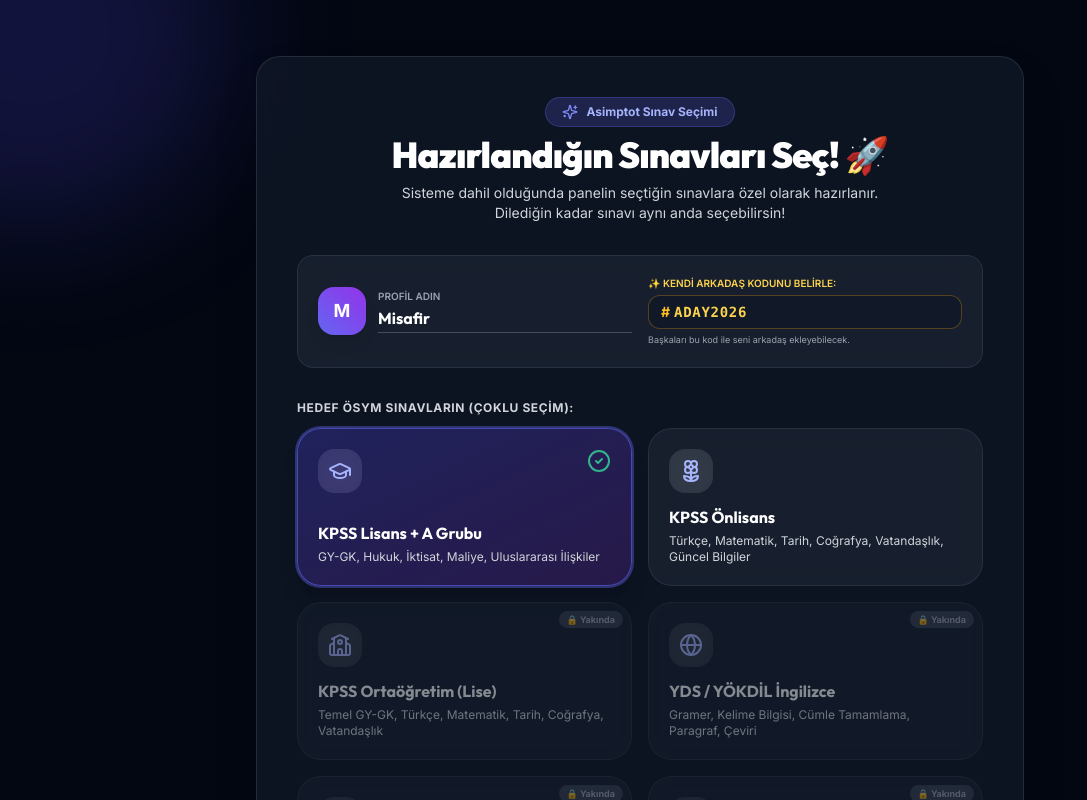
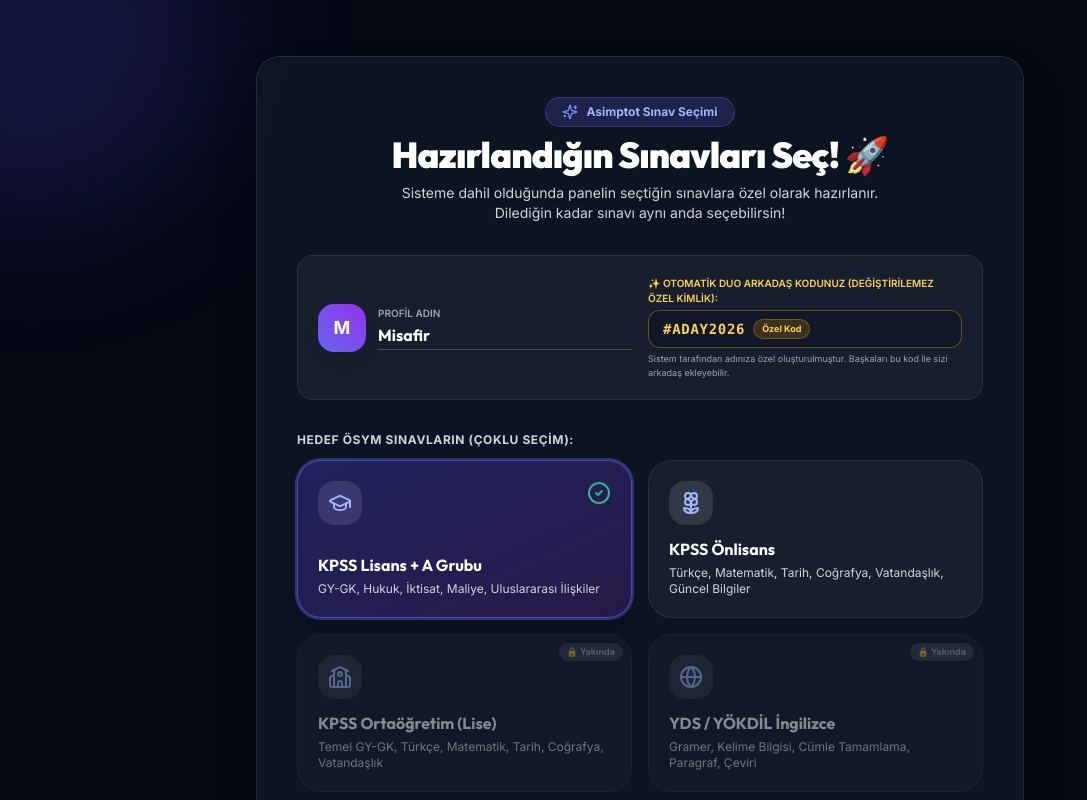
Before and after one commit to vouxnet/masterstu, a Next.js app: page /onboarding in a window 1280 px wide. Shown: the top 800 px of the page, without its empty margins (0-1087 px from the left). Built offline with nearby package versions, Linux system fonts and the light colour scheme.

Commit message:
🔒 Kişiye özel değiştirilemez Duo arkadaş kodu jeneratörü entegre edildi (#ISIM-HEX)

```diff
--- a/src/app/(dashboard)/settings/page.tsx
+++ b/src/app/(dashboard)/settings/page.tsx
@@ -212,13 +212,30 @@
                   </div>
 
                   <div className="space-y-1.5">
-                    <label className="text-xs font-bold text-gray-300">Duo Arkadaş Kodu</label>
-                    <input
-                      type="text"
-                      value={currentUser.friendCode}
-                      disabled
-                      className="w-full bg-gray-900/40 border border-white/5 rounded-xl px-4 py-2.5 text-xs text-gray-500 cursor-not-allowed font-mono"
-                    />
+                    <div className="flex items-center justify-between">
+                      <label className="text-xs font-bold text-gray-300">Duo Arkadaş Kodu (Sabit Kimlik)</label>
+                      <span className="text-[9px] bg-indigo-500/20 text-indigo-300 px-2 py-0.5 rounded-full border border-indigo-500/30 font-bold">🔒 Değiştirilemez</span>
+                    </div>
+                    <div className="flex items-center space-x-2">
+                      <input
+                        type="text"
+                        value={currentUser.friendCode}
+                        readOnly
+                        className="w-full bg-gray-900/60 border border-white/10 rounded-xl px-4 py-2.5 text-xs text-amber-300 font-mono font-bold cursor-default tracking-wider"
+                      />
+                      <button
+                        type="button"
+                        onClick={() => {
+                          navigator.clipboard.writeText(currentUser.friendCode || "");
+                          setProfileMessage("📋 Arkadaş kodunuz panoya kopyalandı!");
+                          setTimeout(() => setProfileMessage(null), 3000);
+                        }}
+                        className="px-3 py-2.5 rounded-xl bg-indigo-600/30 hover:bg-indigo-600/50 text-indigo-300 border border-indigo-500/40 text-xs font-bold transition-colors whitespace-nowrap"
+                        title="Kodu Kopyala"
+                      >
+                        Kopyala
+                      </button>
+                    </div>
                   </div>
                 </div>
 
--- a/src/app/onboarding/page.tsx
+++ b/src/app/onboarding/page.tsx
@@ -2,7 +2,7 @@
 
 import React, { useState } from "react";
 import { useRouter } from "next/navigation";
-import { useAuthStore, EXAM_METADATA, ExamType } from "@/src/lib/store/useAuthStore";
+import { useAuthStore, EXAM_METADATA, ExamType, generateFriendCode } from "@/src/lib/store/useAuthStore";
 import { clearAllUserStats } from "@/src/lib/utils/resetStats";
 import { useCurriculumStore } from "@/src/lib/store/useCurriculumStore";
 import {
@@ -26,7 +26,7 @@
   const { resetAllTopics } = useCurriculumStore();
 
   const [name, setName] = useState(currentUser.name || "Aday");
-  const initialCode = currentUser.friendCode || `#${(currentUser.name || "ADAY").toUpperCase().replace(/[^A-Z0-9]/g, '') || 'ADAY'}2026`;
+  const initialCode = currentUser.friendCode || generateFriendCode(currentUser.name || "Aday");
   const [friendCode, setFriendCodeState] = useState(initialCode);
   const [selectedExams, setSelectedExamsState] = useState<ExamType[]>(
     currentUser.selectedExams && currentUser.selectedExams.length > 0
@@ -127,19 +127,13 @@
 
           <div>
             <p className="text-[10px] text-amber-300 font-semibold uppercase mb-1">
-              ✨ Kendi Arkadaş Kodunu Belirle:
+              ✨ Otomatik Duo Arkadaş Kodunuz (Değiştirilemez Özel Kimlik):
             </p>
-            <div className="flex items-center space-x-1 bg-gray-900/80 px-3 py-1.5 rounded-xl border border-amber-500/30">
-              <span className="text-amber-400 font-bold text-sm">#</span>
-              <input
-                type="text"
-                value={friendCode.replace('#', '')}
-                onChange={(e) => setFriendCodeState(`#${e.target.value.toUpperCase().replace(/\s+/g, '')}`)}
-                className="w-full bg-transparent font-mono font-bold text-amber-300 text-sm focus:outline-none uppercase tracking-wider"
-                placeholder="AHMET2026"
-              />
+            <div className="flex items-center space-x-2 bg-gray-900/90 px-3.5 py-2 rounded-xl border border-amber-500/40">
+              <span className="font-mono font-extrabold text-amber-300 text-sm tracking-wider">{friendCode}</span>
+              <span className="text-[9px] bg-amber-500/20 text-amber-300 px-2 py-0.5 rounded-full border border-amber-500/30 ml-auto font-bold">Özel Kod</span>
             </div>
-            <p className="text-[9px] text-gray-400 mt-1">Başkaları bu kod ile seni arkadaş ekleyebilecek.</p>
+            <p className="text-[9px] text-gray-400 mt-1">Sistem tarafından adınıza özel oluşturulmuştur. Başkaları bu kod ile sizi arkadaş ekleyebilir.</p>
           </div>
         </div>
 
--- a/src/lib/store/useAuthStore.ts
+++ b/src/lib/store/useAuthStore.ts
@@ -172,6 +172,22 @@
   streakCount: 0,
 };
 
+export function generateFriendCode(name: string): string {
+  const cleanName = (name || "ADAY")
+    .toUpperCase()
+    .replace(/Ğ/g, 'G')
+    .replace(/Ü/g, 'U')
+    .replace(/Ş/g, 'S')
+    .replace(/İ/g, 'I')
+    .replace(/Ö/g, 'O')
+    .replace(/Ç/g, 'C')
+    .replace(/[^A-Z0-9]/g, '');
+
+  const prefix = cleanName.length > 0 ? cleanName.slice(0, 8) : "ADAY";
+  const hex = Math.floor(0x1000 + Math.random() * 0x8F00).toString(16).toUpperCase();
+  return `#${prefix}-${hex}`;
+}
+
 function buildProfileFromUser(user: User, existing: UserProfile, fallbackName?: string): UserProfile {
   const meta = user.user_metadata || {};
   const name = meta.name || fallbackName || existing.name || user.email?.split('@')[0] || "Aday";
@@ -187,7 +203,7 @@
   const role = activeExam === 'kpss_onlisans' ? 'onlisans' : (meta.role || existing.role || 'lisans_alan');
   const label = EXAM_METADATA[activeExam]?.shortLabel || 'KPSS';
   const roleLabel = `${name} (${label})`;
-  const friendCode = meta.friendCode || existing.friendCode || `#${name.toUpperCase().replace(/[^A-Z0-9]/g, '') || 'ADAY'}2026`;
+  const friendCode = meta.friendCode || existing.friendCode || generateFriendCode(name);
   const avatarUrl = meta.avatar_url || existing.avatarUrl || DEFAULT_ASIMPTOT_AVATAR;
 
   return {
@@ -380,7 +396,7 @@
 
       signUpWithEmail: async (email, password, name) => {
         const supabase = createClient();
-        const initialCode = `#${name.toUpperCase().replace(/[^A-Z0-9]/g, '') || 'ADAY'}2026`;
+        const initialCode = generateFriendCode(name);
         const { data, error } = await supabase.auth.signUp({
           email,
           password,
```
